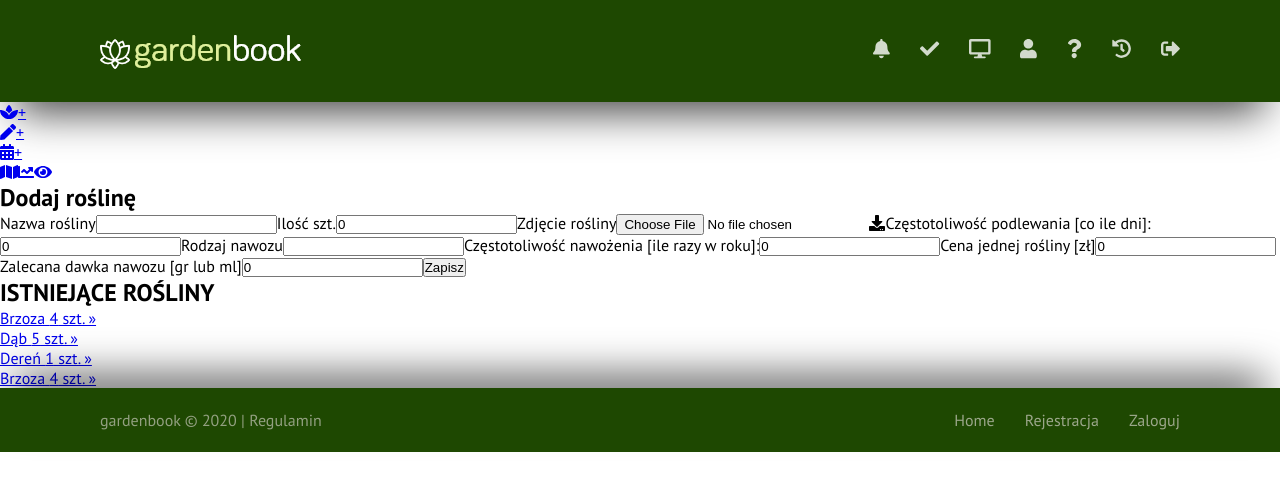
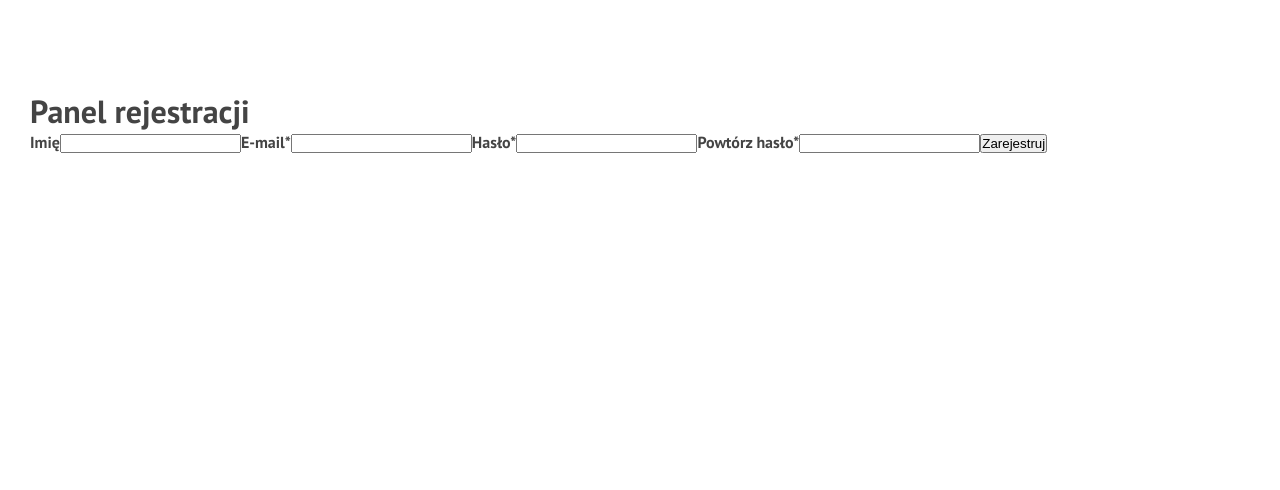
Before and after one commit to hajczek/gardenbook, a React (Create React App) app: page / in a window 1280 px wide. Shown: the top 490 px of the page. Built offline with nearby package versions, Linux system fonts and the light colour scheme.

Commit message:
Changed name of component for user registration and set statuses needed for this component

```diff
--- a/src/App.js
+++ b/src/App.js
@@ -2,7 +2,8 @@ import React from "react";
 // import PageCard from "./components/Page/PageCard";
 // import PlanWorkCard from "./components/PlanWork/PlanWorkCard";
 // import AddMaterialCard from "./components/AddMaterial/AddMaterialCard";
-import AddPlantCard from "./components/AddPlant/AddPlantCard";
+// import AddPlantCard from "./components/AddPlant/AddPlantCard";
+import UserRegistration from "./components/Page/UserRegistration";
 import "./App.scss";
 
 const App = () => {
@@ -11,7 +12,8 @@ const App = () => {
       {/* <PageCard /> */}
       {/* <PlanWorkCard /> */}
       {/* <AddMaterialCard /> */}
-      <AddPlantCard />
+      {/* <AddPlantCard /> */}
+      <UserRegistration />
     </div>
   );
 };
--- a/src/components/AccountUser/AccountUserCard.js
+++ b/src/components/AccountUser/AccountUserCard.js
@@ -3,7 +3,7 @@ import HeaderUser from "../UserElemCard/HeaderUser";
 import LeftMenuUser from "../UserElemCard/LeftMenuUser";
 import AccountUserDataBox from "./AccountUserDataBox";
 import AccountUserFunctionsBox from "./AccountUserFunctionsBox";
-import Footer from "../Footer";
+import Footer from "../Page/Footer";
 
 const AccountUserCard = () => {
   return (
--- /dev/null
+++ b/src/components/Page/UserRegistration.js
@@ -0,0 +1,65 @@
+import React, { useState } from "react";
+
+const UserRegistration = () => {
+  const [userName, setUserName] = useState("");
+  const [userEmail, setUserEmail] = useState("");
+  const [userPass, setUserPass] = useState("");
+  const [userPassAgain, setUserPassAgain] = useState("");
+
+  /* Needed funtions
+  1. onSubmit() - to put data from form in database
+  2. checkPassword() - to check, if password is strong enough
+  3. checkPasswords() - to check, if password and second password are the same
+  4. emailExist() - check, if email exist in database
+  */
+
+  function onSubmit(e) {
+    console.log(userName);
+    console.log(userEmail);
+    console.log(userPass);
+    console.log(userPassAgain);
+    e.preventDefault();
+  }
+  return (
+    <div className="info">
+      <h1>Panel rejestracji</h1>
+      <form action="" onSubmit={onSubmit}>
+        <label htmlFor="user-name">Imię</label>
+        <input
+          type="text"
+          name="user-name"
+          value={userName}
+          onChange={(e) => setUserName(e.target.value)}
+        />
+
+        <label htmlFor="user-email">E-mail*</label>
+        <input
+          type="text"
+          name="user-email"
+          value={userEmail}
+          onChange={(e) => setUserEmail(e.target.value)}
+        />
+
+        <label htmlFor="user-pass">Hasło*</label>
+        <input
+          type="text"
+          name="user-pass"
+          value={userPass}
+          onChange={(e) => setUserPass(e.target.value)}
+        />
+
+        <label htmlFor="user-pass-again">Powtórz hasło*</label>
+        <input
+          type="text"
+          name="user-pass-again"
+          value={userPassAgain}
+          onChange={(e) => setUserPassAgain(e.target.value)}
+        />
+
+        <button id="register-btn">Zarejestruj</button>
+      </form>
+    </div>
+  );
+};
+
+export default UserRegistration;
```
Also changed, not shown: src/components/Page/LoginRegistration.js (deleted, +0 -28 lines).
